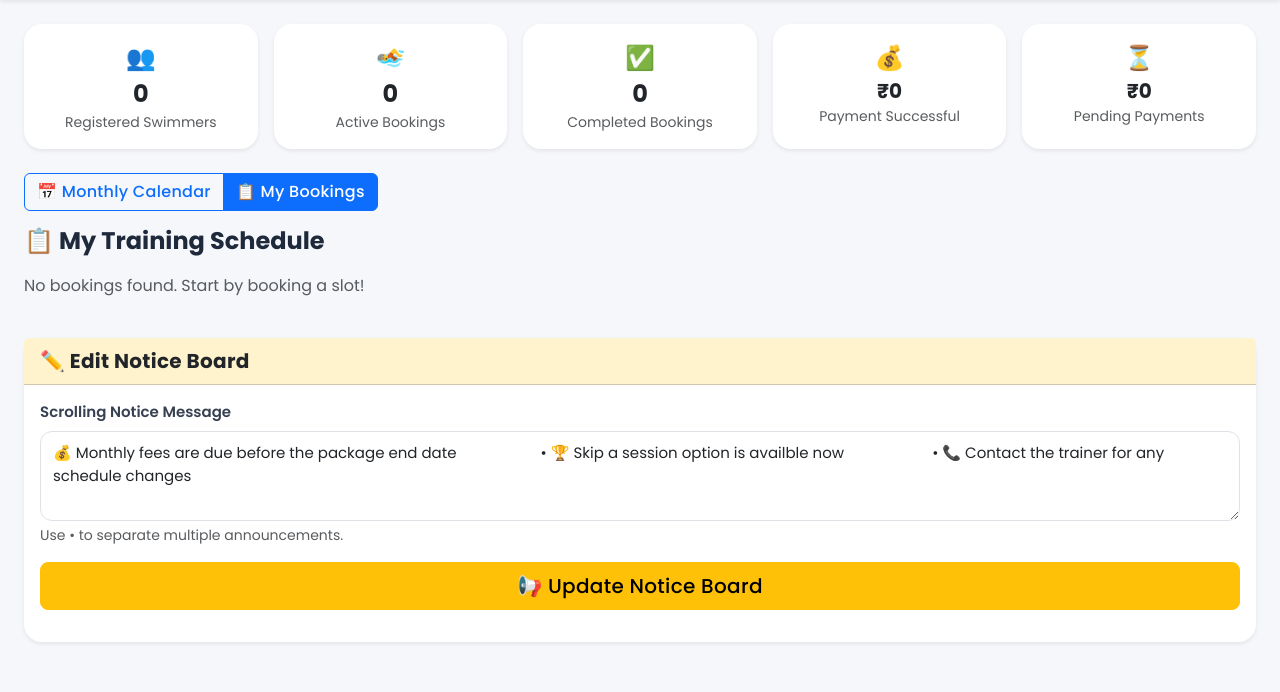
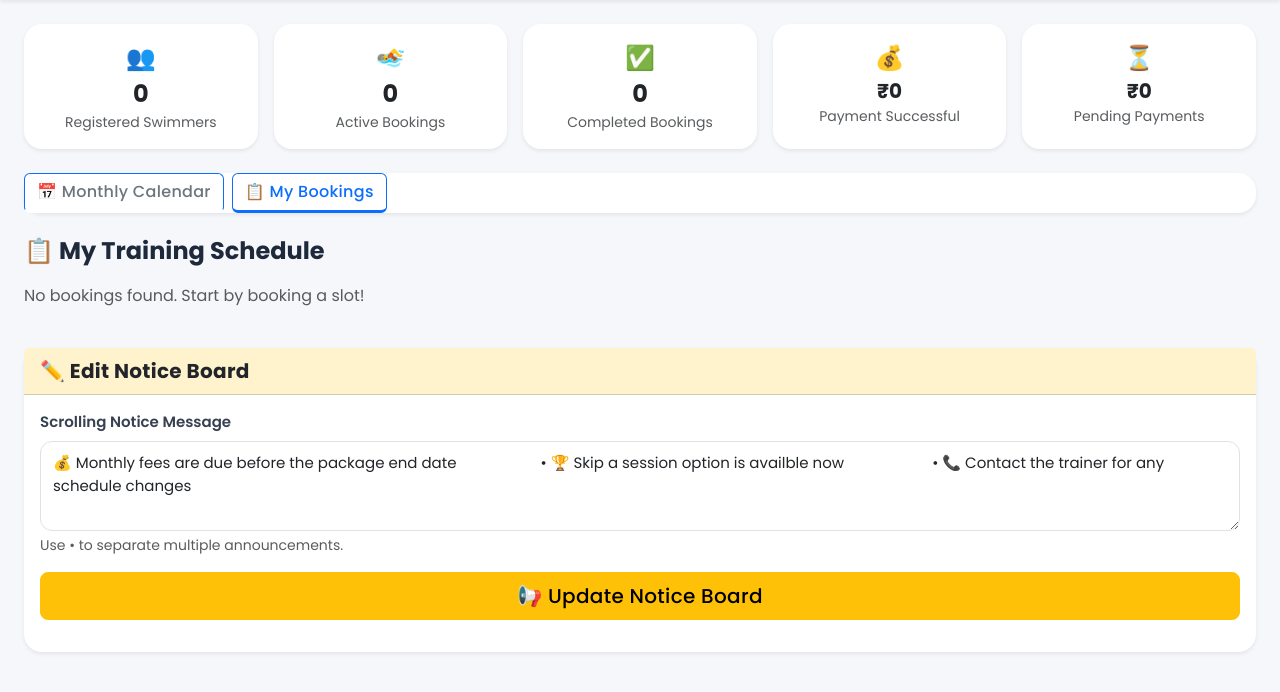
Before and after one commit to muni-qa-engineer/swimTrackPro_v2, a Flask app: page / in a window 1280 px wide. Shown: the part 68-760 px from the top of the page. Run offline with Flask 3, Linux system fonts and the light colour scheme; a user stored in the database is signed in; data that the repository does not hold is empty; some libraries are stand-ins or nearby versions.

Commit message:
Refine dashboard tab and Book Slot layout spacing

```diff
--- a/static/dashboard.css
+++ b/static/dashboard.css
@@ -347,3 +347,25 @@ input::placeholder {
     font-size: 0.75rem;
   }
 }
+
+#tabCalendar,
+#tabBook,
+#tabBookings {
+    color: #6c757d;
+    background: #fff;
+    border-bottom: 3px solid transparent !important;
+    min-width: 140px;
+    margin-right: 4px;
+}
+.d-flex.text-center.overflow-auto {
+
+    gap: 4px;
+
+}
+#tabCalendar.active,
+#tabBook.active,
+#tabBookings.active {
+    color: #0d6efd !important;
+    border-bottom: 3px solid #0d6efd !important;
+    background: #fff !important;
+}
--- a/templates/dashboard.html
+++ b/templates/dashboard.html
@@ -121,8 +121,10 @@
     </div>
 </div>
 {% endif %}
-<div class="mb-3">
-  <div class="btn-group" role="group">
+<div class="mb-4">
+  <div class="card border-0 shadow-sm">
+    <div class="card-body p-0">
+      <div class="d-flex text-center overflow-auto">
         <button id="tabCalendar" class="btn btn-outline-primary">
           📅 Monthly Calendar
         </button>
@@ -134,6 +136,9 @@
         </button>
       </div>
     </div>
+  </div>
+</div>
+
 <div id="bookingsSection">
     <div class="row">
         <div class="col-md-12">
@@ -546,7 +551,7 @@
 </div>
 
 {% if role != 'trainer' %}
-<div id="bookSlotSection" class="row gx-4 gy-3 px-2 mt-2" style="display:none;">
+<div id="bookSlotSection" class="row gx-4 gy-3 px-4 mt-4" style="display:none;">
     <div class="col-md-4 pe-md-3">
         <!-- Swimmer Panel -->
         <div class="card shadow-sm mb-4 border-0 h-100">
```
Lines whose indentation alone changed are shown as unchanged.
